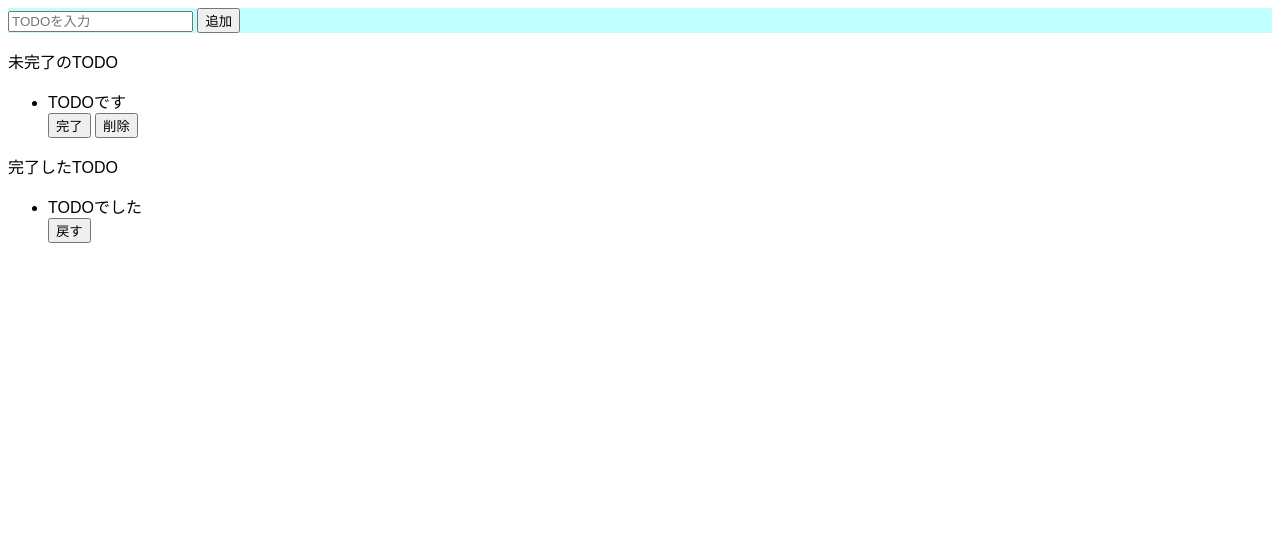
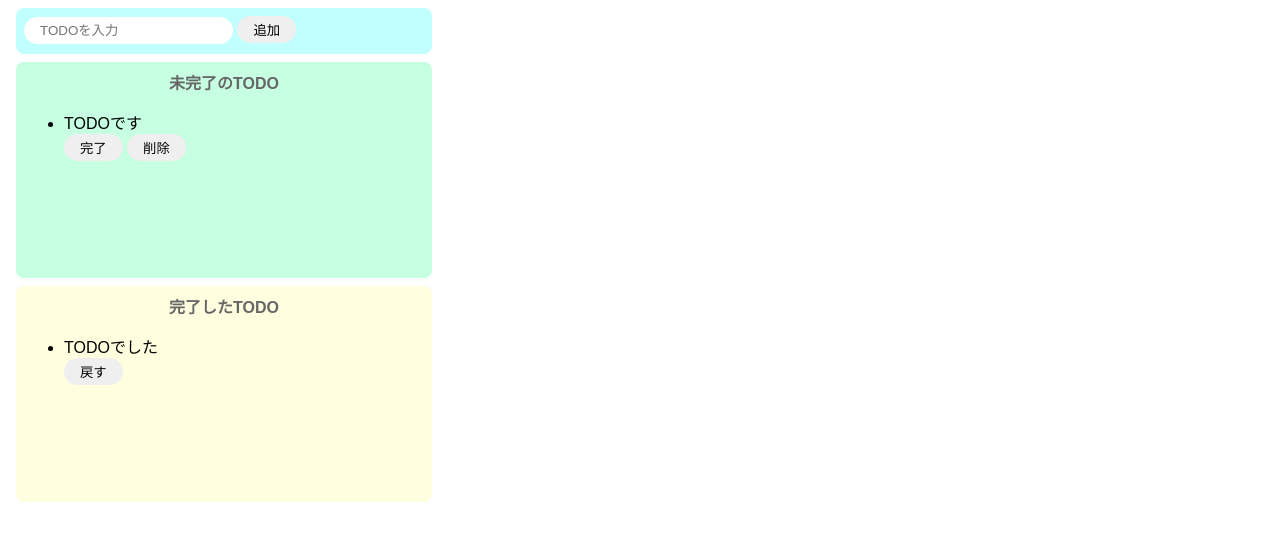
Before and after one commit to PokerGg/JS-TODO, a website built with Parcel: page index.html in a window 1280 px wide. Built offline with nearby package versions, Linux system fonts and the light colour scheme.

Commit message:
Day1 add css html js

```diff
--- a/index.html
+++ b/index.html
@@ -10,16 +10,16 @@
       <input placeholder="TODOを入力" />
       <button>追加</button>
     </div>
-    <div class="imcomplete-area">
-      <p>未完了のTODO</p>
+    <div class="incomplete-area">
+      <p class="title">未完了のTODO</p>
       <ul>
         <li>TODOです</li>
         <button>完了</button>
         <button>削除</button>
       </ul>
     </div>
-    <div class="completed-area">
-      <p>完了したTODO</p>
+    <div class="complete-area">
+      <p class="title">完了したTODO</p>
       <ul>
         <li>TODOでした</li>
         <button>戻す</button>
--- a/src/styles.css
+++ b/src/styles.css
@@ -2,14 +2,55 @@ body {
   font-family: sans-serif;
 }
 
+input {
+  border-radius: 16px;
+  border: none;
+  padding: 6px 16px;
+  outline: none;
+}
+
+button {
+  border-radius: 16px;
+  border: none;
+  padding: 4px 16px;
+}
+
+button:hover {
+  background-color: #ff7fff;
+  color: #fff;
+  cursor: pointer;
+}
+
 .input-area {
   background-color: #c1ffff;
+  width: 400px;
+  height: 30px;
+  padding: 8px;
+  margin: 8px;
+  border-radius: 8px;
 }
 
 .incomplete-area {
   background-color: #c6ffe2;
+  width: 400px;
+  min-height: 200px;
+  padding: 8px;
+  margin: 8px;
+  border-radius: 8px;
 }
 
 .complete-area {
   background-color: #ffffe0;
+  width: 400px;
+  min-height: 200px;
+  padding: 8px;
+  margin: 8px;
+  border-radius: 8px;
 }
+
+.title {
+  text-align: center;
+  margin-top: 0;
+  font-weight: bold;
+  color: #666;
+}
```
